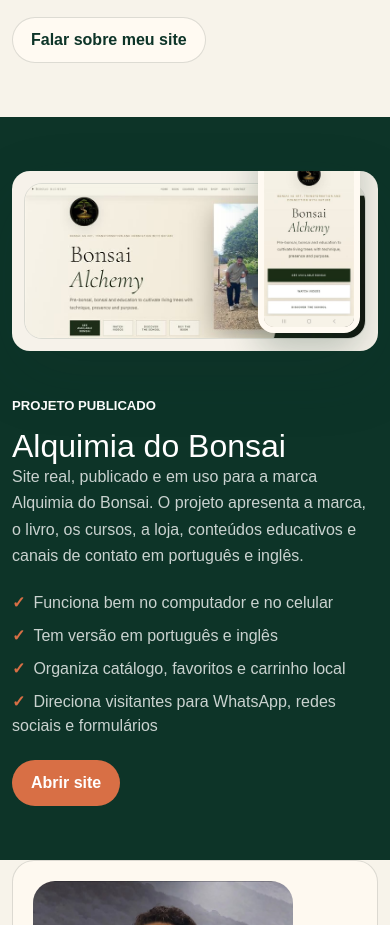
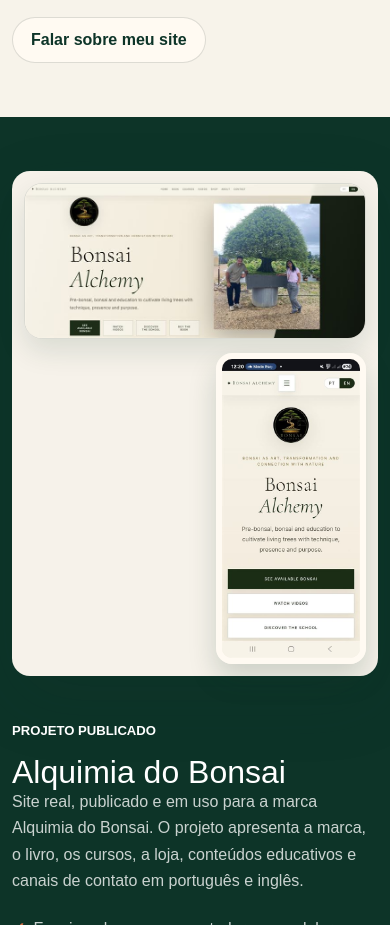
Before and after one commit to LuanSalles/portfolio-luan-salles, a Next.js app: page / in a window 390 px wide. Shown: the part 1993-2918 px from the top of the page. Built offline with nearby package versions, Linux system fonts and the light colour scheme.

Commit message:
Ajusta moldura das imagens do case

```diff
--- a/app/globals.css
+++ b/app/globals.css
@@ -380,10 +380,11 @@ h3 {
 }
 
 .case-image {
-  position: relative;
-  display: block;
+  display: grid;
+  grid-template-columns: minmax(0, 1fr) clamp(86px, 18%, 128px);
+  gap: 14px;
+  align-items: end;
   padding: 18px;
-  overflow: hidden;
   border-radius: 24px;
   background: rgba(255, 250, 242, 0.96);
   box-shadow: var(--shadow);
@@ -396,7 +397,7 @@ h3 {
 .case-image img {
   display: block;
   width: 100%;
-  object-fit: cover;
+  object-fit: contain;
   object-position: center;
   background: #f7f1e6;
 }
@@ -405,6 +406,7 @@ h3 {
   overflow: hidden;
   border-radius: 18px;
   border: 1px solid rgba(18, 54, 40, 0.12);
+  box-shadow: 0 12px 28px rgba(18, 54, 40, 0.12);
 }
 
 .case-desktop img {
@@ -412,14 +414,10 @@ h3 {
 }
 
 .case-mobile {
-  position: absolute;
-  right: 22px;
-  bottom: 22px;
-  width: min(26%, 140px);
   overflow: hidden;
-  border: 8px solid var(--paper);
-  border-radius: 20px;
-  box-shadow: 0 18px 35px rgba(18, 54, 40, 0.25);
+  border: 6px solid var(--paper);
+  border-radius: 18px;
+  box-shadow: 0 14px 28px rgba(18, 54, 40, 0.18);
 }
 
 .case-mobile img {
@@ -693,14 +691,13 @@ footer a {
   }
 
   .case-image {
+    grid-template-columns: 1fr;
     padding: 12px;
   }
 
   .case-mobile {
-    right: 18px;
-    bottom: 18px;
-    width: min(28%, 104px);
-    border-width: 6px;
+    width: min(46%, 150px);
+    justify-self: end;
     border-radius: 16px;
   }
 
--- a/site/index.html
+++ b/site/index.html
@@ -404,10 +404,11 @@ h3 {
 }
 
 .case-image {
-  position: relative;
-  display: block;
+  display: grid;
+  grid-template-columns: minmax(0, 1fr) clamp(86px, 18%, 128px);
+  gap: 14px;
+  align-items: end;
   padding: 18px;
-  overflow: hidden;
   border-radius: 24px;
   background: rgba(255, 250, 242, 0.96);
   box-shadow: var(--shadow);
@@ -420,7 +421,7 @@ h3 {
 .case-image img {
   display: block;
   width: 100%;
-  object-fit: cover;
+  object-fit: contain;
   object-position: center;
   background: #f7f1e6;
 }
@@ -429,6 +430,7 @@ h3 {
   overflow: hidden;
   border-radius: 18px;
   border: 1px solid rgba(18, 54, 40, 0.12);
+  box-shadow: 0 12px 28px rgba(18, 54, 40, 0.12);
 }
 
 .case-desktop img {
@@ -436,14 +438,10 @@ h3 {
 }
 
 .case-mobile {
-  position: absolute;
-  right: 22px;
-  bottom: 22px;
-  width: min(26%, 140px);
   overflow: hidden;
-  border: 8px solid var(--paper);
-  border-radius: 20px;
-  box-shadow: 0 18px 35px rgba(18, 54, 40, 0.25);
+  border: 6px solid var(--paper);
+  border-radius: 18px;
+  box-shadow: 0 14px 28px rgba(18, 54, 40, 0.18);
 }
 
 .case-mobile img {
@@ -717,14 +715,13 @@ footer a {
   }
 
   .case-image {
+    grid-template-columns: 1fr;
     padding: 12px;
   }
 
   .case-mobile {
-    right: 18px;
-    bottom: 18px;
-    width: min(28%, 104px);
-    border-width: 6px;
+    width: min(46%, 150px);
+    justify-self: end;
     border-radius: 16px;
   }
 
```
